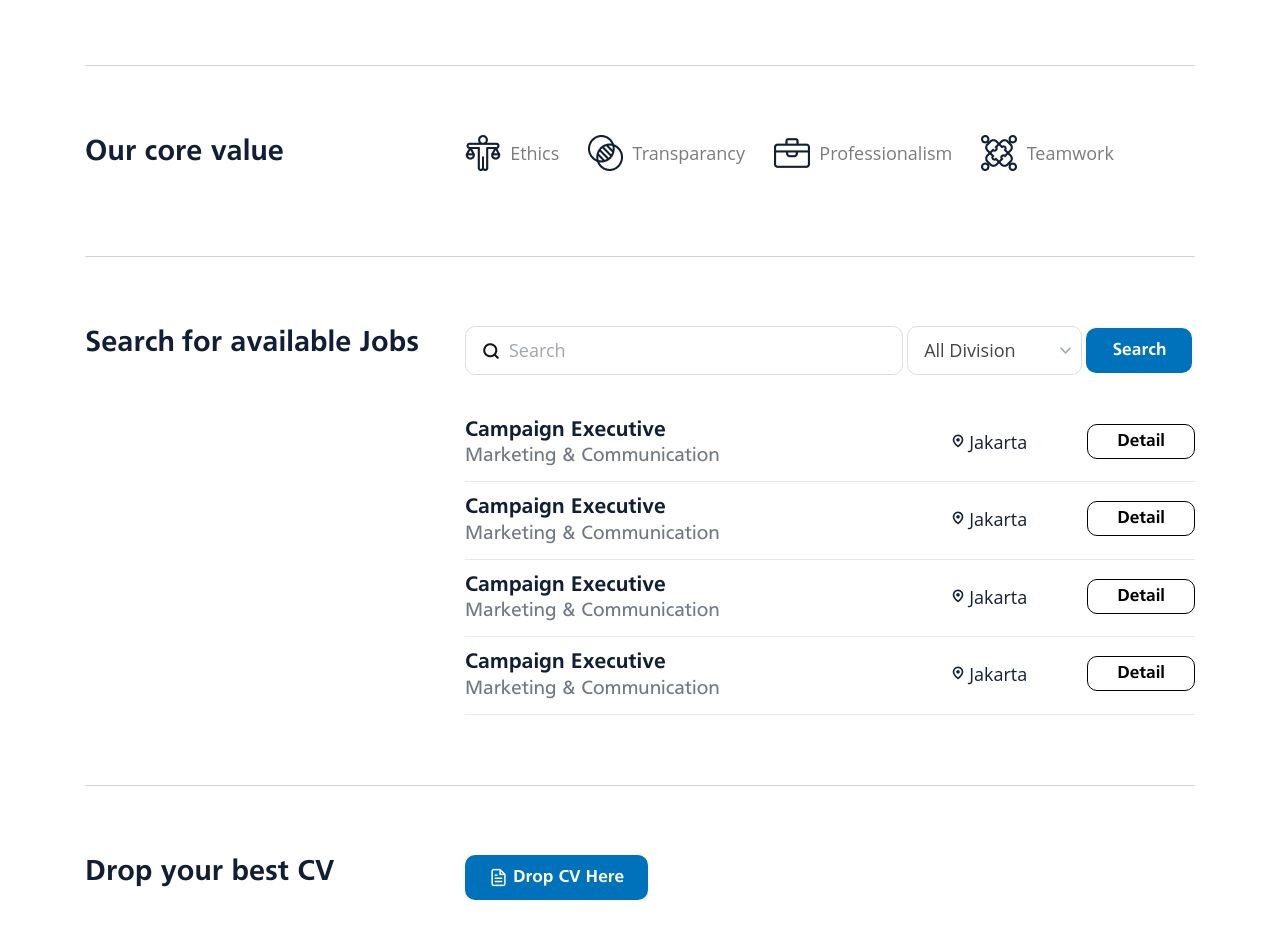
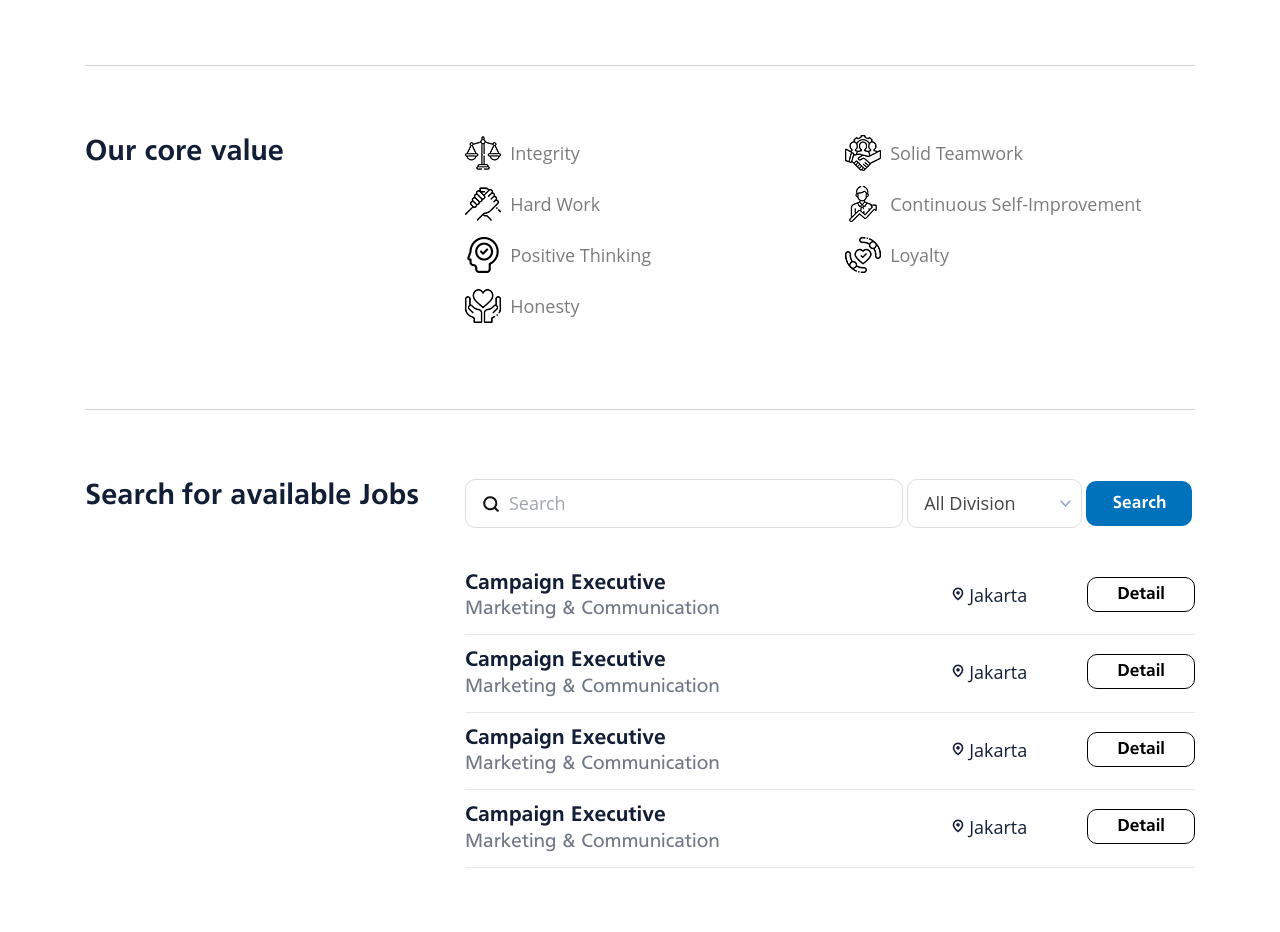
Before and after one commit to luthfimunadzar/sass-web, a website: page career.html in a window 1280 px wide. Shown: the part 1000-1932 px from the top of the page. Drawn offline with Linux system fonts and the light colour scheme.

Commit message:
fix career page

```diff
--- a/career.html
+++ b/career.html
@@ -127,22 +127,36 @@
 					<div class="col-md-4">
 						<h4 class="left-title">Our core value</h4>
 					</div>
-					<div class="col-md-8">
+					<div class="col-md-4">
 						<div class="item-core">
-							<img src="assets/images/ethics.png" alt="">
-							<span>Ethics</span>
+							<img src="assets/images/law.png" alt="">
+							<span>Integrity</span>
 						</div>
 						<div class="item-core">
-							<img src="assets/images/transparent.png" alt="">
-							<span>Transparancy</span>
+							<img src="assets/images/support.png" alt="">
+							<span>Hard Work</span>
 						</div>
 						<div class="item-core">
-							<img src="assets/images/professional.png" alt="">
-							<span>Professionalism</span>
+							<img src="assets/images/positive.png" alt="">
+							<span>Positive Thinking</span>
 						</div>
 						<div class="item-core">
-							<img src="assets/images/group.png" alt="">
-							<span>Teamwork</span>
+							<img src="assets/images/love.png" alt="">
+							<span>Honesty</span>
+						</div>
+					</div>
+					<div class="col-md-4">
+						<div class="item-core">
+							<img src="assets/images/team.png" alt="">
+							<span>Solid Teamwork</span>
+						</div>
+						<div class="item-core">
+							<img src="assets/images/progress.png" alt="">
+							<span>Continuous Self-Improvement</span>
+						</div>
+						<div class="item-core">
+							<img src="assets/images/protection.png" alt="">
+							<span>Loyalty</span>
 						</div>
 					</div>
 				</div>
--- a/sass/pages/_career.scss
+++ b/sass/pages/_career.scss
@@ -28,7 +28,7 @@
     }
   }
   .item-core {
-    display: inline-block;
+    display: block;
     margin-right: 25px;
     margin-bottom: 15px;
     @media screen and (max-width: 991px) {
```
Also changed, not shown: assets/css/app.css, assets/images/law.png (added), assets/images/love.png (added), assets/images/positive.png (added), assets/images/progress.png (added), assets/images/protection.png (added), assets/images/support.png (added), assets/images/team.png (added).
